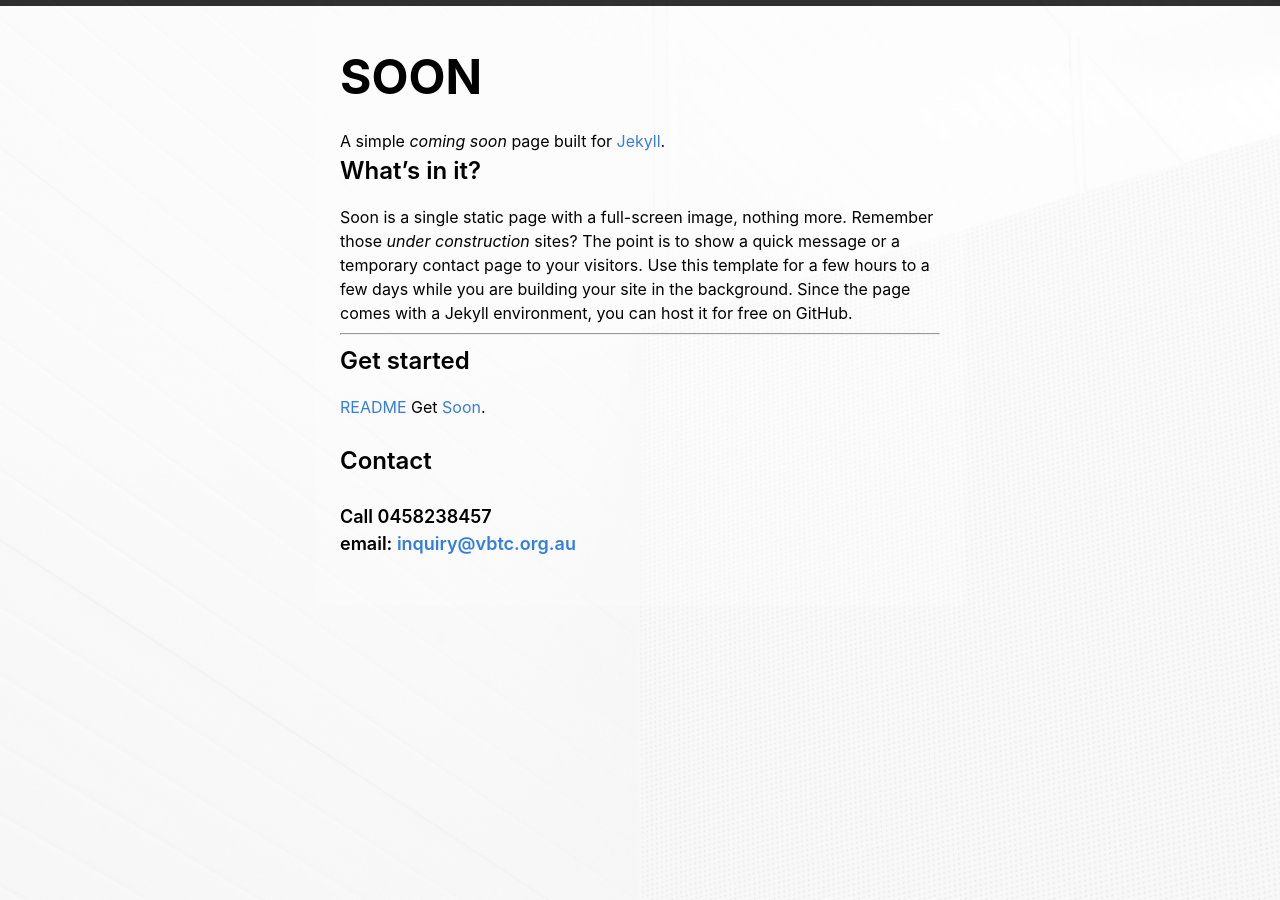
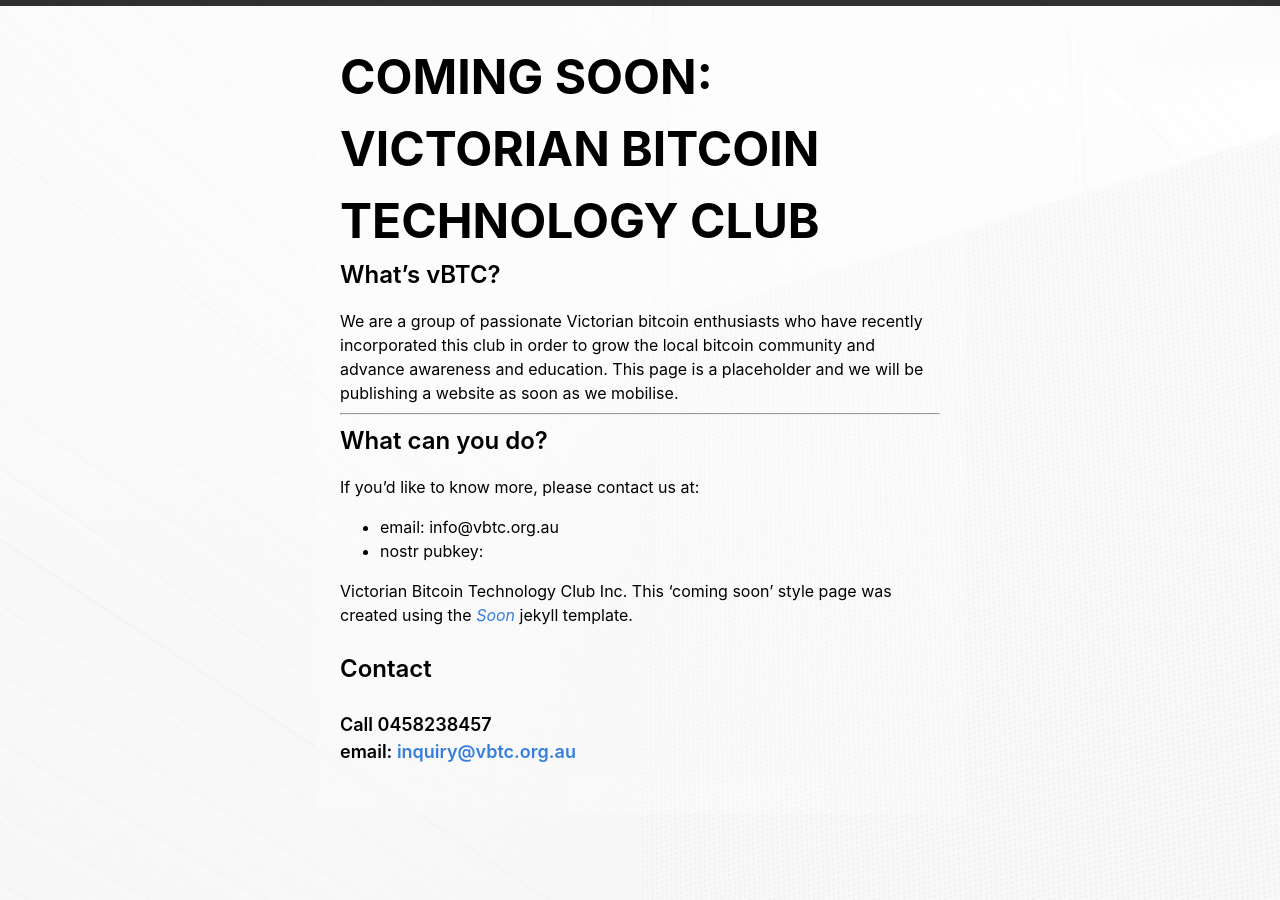
Before and after one commit to vbtc-au/coming-soon, a Jekyll site: the page built from index.md, in a window 1280 px wide. Built offline with Jekyll 4.4.1, drawn with Linux system fonts in a browser that asks for light colours; our own code applies the rules of GitHub Pages for plain Markdown files.

Commit message:
Update index.md

```diff
--- a/index.md
+++ b/index.md
@@ -5,16 +5,19 @@
 layout: default
 ---
 
-# Soon
+# Coming Soon: Victorian Bitcoin Technology Club
 
-A simple *coming soon* page built for [Jekyll](https://jekyllrb.com/docs/).
+## What's vBTC?
 
-## What's in it?
-
-Soon is a single static page with a full-screen image, nothing more. Remember those *under construction* sites? The point is to show a quick message or a temporary contact page to your visitors. Use this template for a few hours to a few days while you are building your site in the background. Since the page comes with a Jekyll environment, you can host it for free on GitHub.
+We are a group of passionate Victorian bitcoin enthusiasts who have recently incorporated this club in order to grow the local bitcoin community and advance awareness and education. This page is a placeholder and we will be publishing a website as soon as we mobilise.
 
 ***
 
-## Get started
+## What can you do?
 
-[README](https://github.com/YJPL/soon/blob/master/README.md) Get [Soon](https://github.com/YJPL/soon/).
+If you'd like to know more, please contact us at:
+- email: info@vbtc.org.au
+- nostr pubkey:
+
+Victorian Bitcoin Technology Club Inc.
+This 'coming soon' style page was created using the [_Soon_](https://github.com/YJPL/soon/) jekyll template.
```
